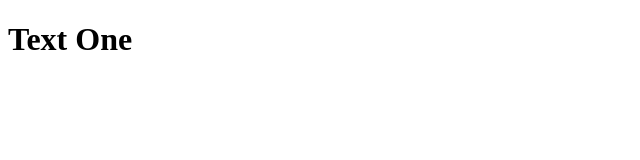
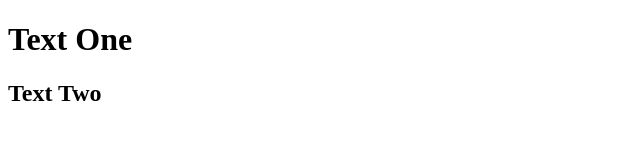
Before and after one commit to lokesh168/Github-Practise, a plain HTML site: page index.html in a window 1280 px wide. Shown: the whole page, without its empty margins (0-640 px from the left). Drawn offline with Linux system fonts and the light colour scheme.

Commit message:
changes in html

```diff
--- a/index.html
+++ b/index.html
@@ -10,6 +10,7 @@
 <body>
 
     <h1>Text One</h1>
+    <h2>Text Two</h2>
 </body>
 
 </html>
```
